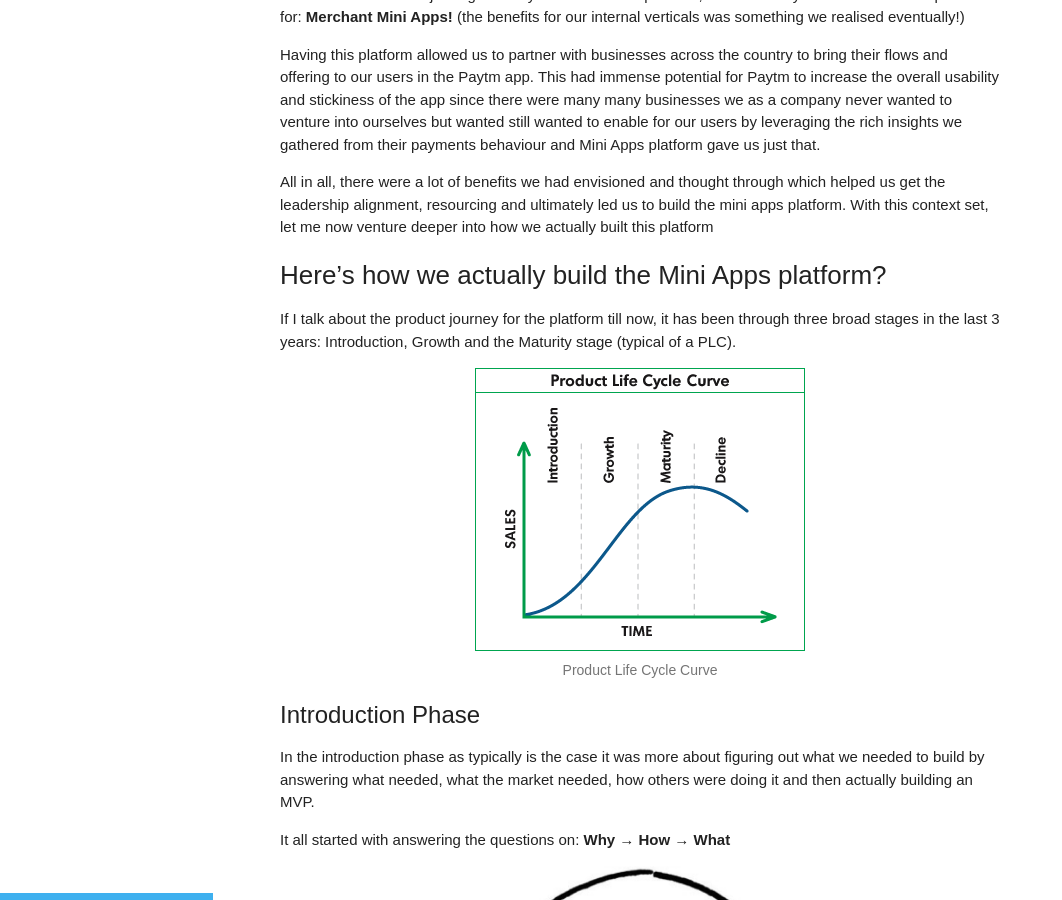
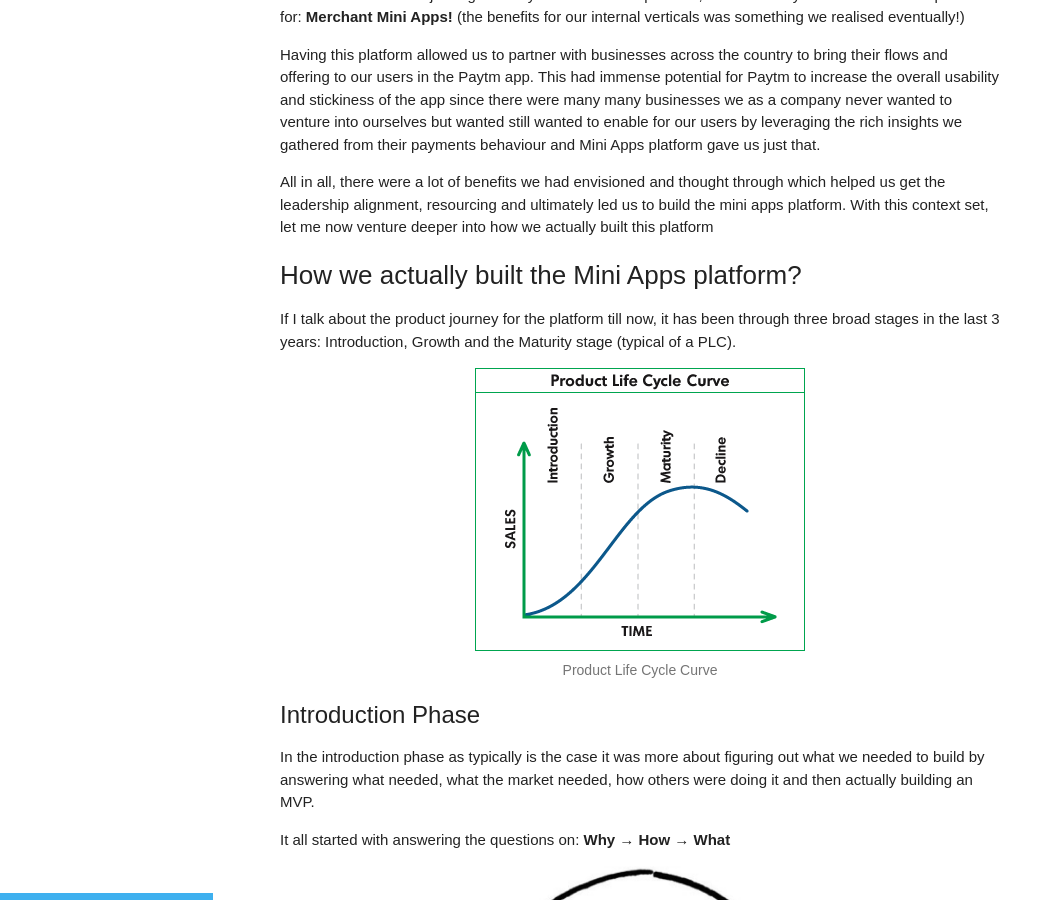
Before and after one commit to product-noob/product-noob.github.io, a Jekyll site: the page built from _posts/2022-03-22-Building Mini Apps.md, in a window 1280 px wide and 900 px high, scrolled down 1569 px. Shown: the whole window, without its empty margins (0-1062 px from the left). Built offline with Jekyll 4.4.1, drawn with Linux system fonts in a browser that asks for light colours.

Commit message:
Title change

```diff
--- a/_posts/2022-03-22-Building Mini Apps.md
+++ b/_posts/2022-03-22-Building Mini Apps.md
@@ -47,7 +47,7 @@ Having this platform allowed us to partner with businesses across the country to
 
 All in all, there were a lot of benefits we had envisioned and thought through which helped us get the leadership alignment, resourcing and ultimately led us to build the mini apps platform. With this context set, let me now venture deeper into how we actually built this platform
 
-## Here’s how we actually build the Mini Apps platform?
+## How we actually built the Mini Apps platform?
 
 If I talk about the product journey for the platform till now, it has been through three broad stages in the last 3 years: Introduction, Growth and the Maturity stage (typical of a PLC).
 
```
